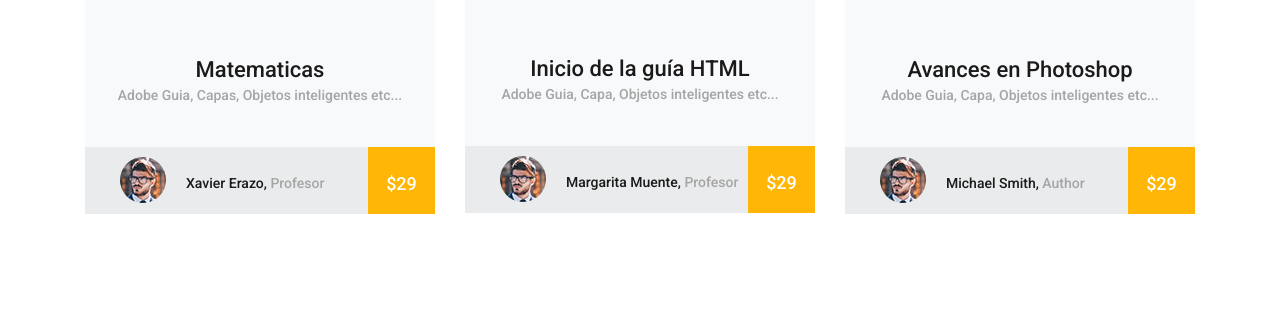
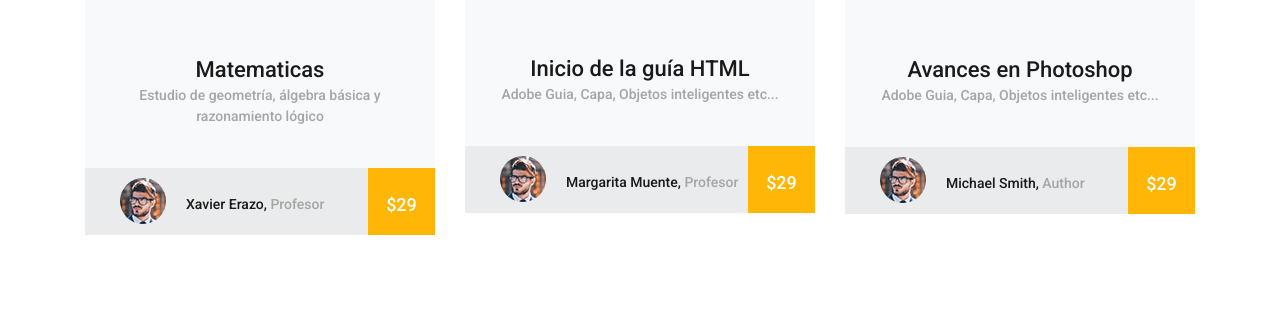
Before and after one commit to JostinUTC/InterfacesG7, a Django app: template Start/templates/courses.html in a window 1280 px wide. Shown: the part 971-1290 px from the top of the page. Run offline with Django 3.2, Linux system fonts and the light colour scheme; the template is opened without the code that fills it, so the values that code supplies are empty; some libraries are stand-ins or nearby versions.

Commit message:
cambiado el card text

```diff
--- a/Start/templates/courses.html
+++ b/Start/templates/courses.html
@@ -79,7 +79,7 @@
 						<img class="card-img-top" src="{% static 'public/images/course_1.jpg' %}" alt="">
 						<div class="card-body text-center">
 							<div class="card-title"><a href="#">Matematicas</a></div>
-							<div class="card-text">Adobe Guia, Capas, Objetos inteligentes etc...</div>
+							<div class="card-text">Estudio de geometría, álgebra básica y razonamiento lógico</div>
 						</div>
 						<div class="price_box d-flex flex-row align-items-center">
 							<div class="course_author_image">
```
